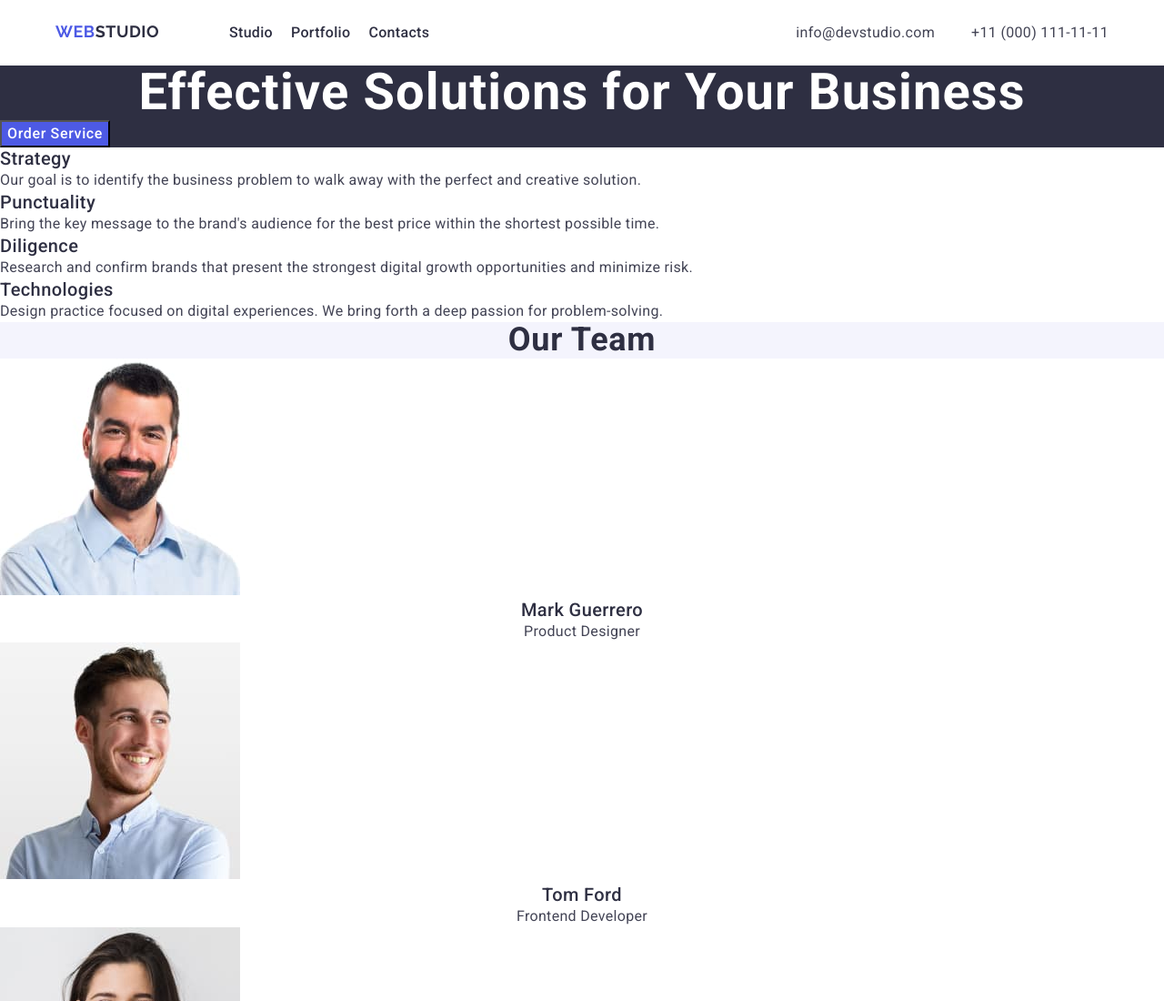
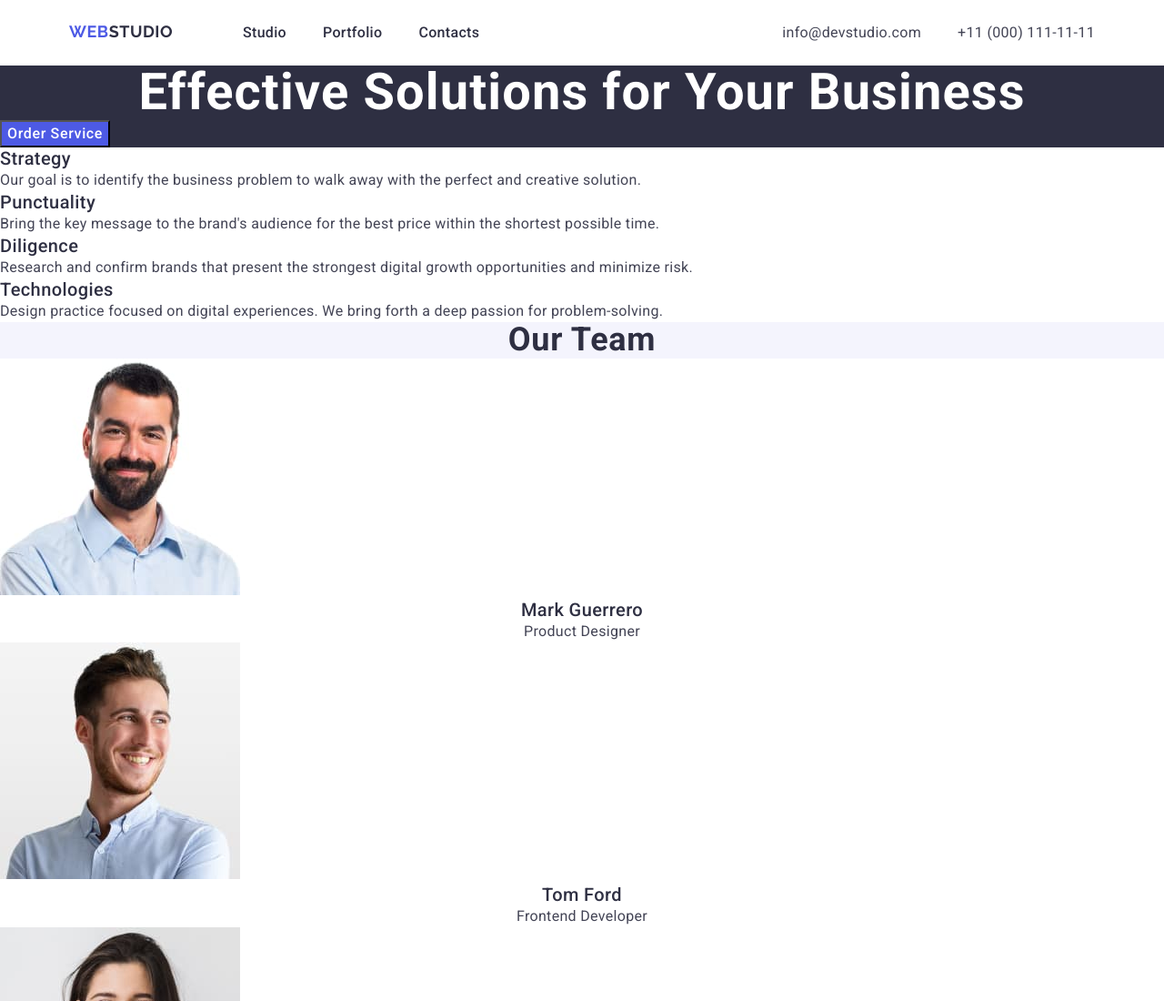
Before and after one commit to tms-zngs/goit-markup-hw-03, a plain HTML site: page index.html in a window 1280 px wide. Shown: the top 1100 px of the page at 91% size. Drawn offline with nearby package versions, Linux system fonts and the light colour scheme.

Commit message:
refresh-header-css

```diff
--- a/css/styles.css
+++ b/css/styles.css
@@ -27,17 +27,22 @@ a {
   text-decoration: none;
 }
 
+.headeer {
+  border-bottom: 1px solid #e7e9fc;
+}
+
 .page-header .container {
   width: 1158px;
   margin: 0 auto;
-  padding: 0 auto;
+  padding: 0 15px;
   display: flex;
   justify-content: space-between;
   align-items: center;
 }
 
-nav {
+.header-nav {
   display: flex;
+  align-items: center;
 }
 
 .logo {
@@ -64,11 +69,11 @@ nav {
 
 .nav-list {
   display: flex; /* Делаем элементы списка горизонтальными */
-  gap: 20px; /* Отступы между пунктами меню */
-  margin: 24px 332px 24px 0;
+  gap: 40px; /* Отступы между пунктами меню */
 }
 
 .nav-link {
+  padding: 24px 0;
   font-weight: 500;
   font-size: 16px;
   line-height: 1.5;
--- a/index.html
+++ b/index.html
@@ -22,7 +22,7 @@
   <body>
     <header class="page-header">
       <div class="container">
-        <nav>
+        <nav class="header-nav">
           <a href="./index.html" class="logo header-logo"
             >Web<span class="logo-part">Studio</span></a
           >
```
